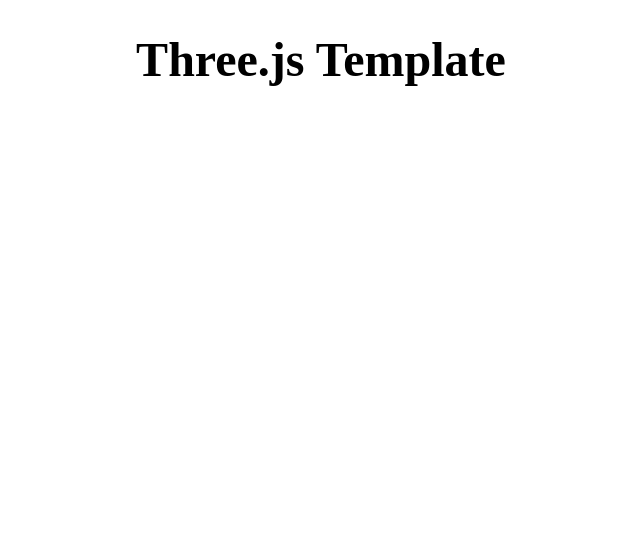
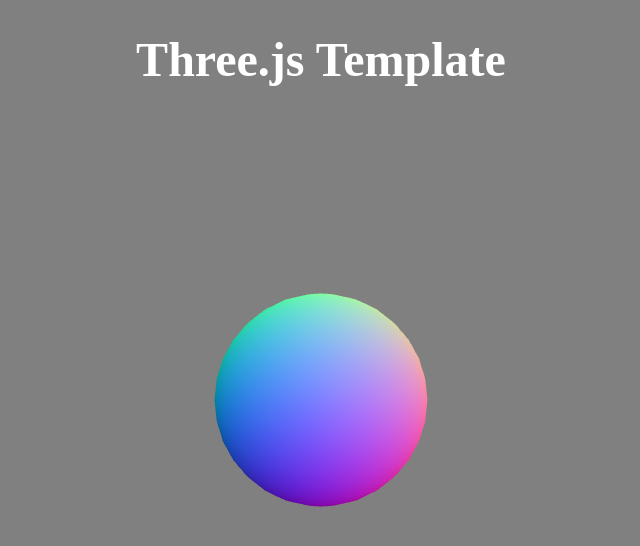
Before and after one commit to megansmith777/IASC-2P02, a plain HTML site: page Template/index.html in a window 1280 px wide. Shown: the whole page, without its empty margins (319-959 px from the left). Drawn offline with nearby package versions, Linux system fonts and the light colour scheme.

Commit message:
Add Prototype 1

```diff
--- a/Template/index.html
+++ b/Template/index.html
@@ -1,21 +1,18 @@
 <!DOCTYPE html>
 <head>
     <title>Three.js Template</title>
-   <!--css-->
-   <link rel="stylesheet" href="style.css">
-
-    <!--three.js importmap-->
+    <!-- css -->
+    <link rel="stylesheet" href="style.css">
+    <!-- three.js importmap -->
     <script type="importmap">
         {
           "imports": {
-            "three": "https://ga.jspm.io/npm:three@0.172.0/build/three.module.js"
+            "three": "https://ga.jspm.io/npm:three@0.168.0/build/three.module.js"
           }
         }
         </script>
-
-    <!--three.js scene-->
+    <!-- three.js scene -->
     <script src="script.js" type="module"></script>
-
 </head>
 <body>
     <h1>Three.js Template</h1>
--- a/Template/script.js
+++ b/Template/script.js
@@ -1,18 +1,14 @@
 import * as THREE from "three"
-
-/**********
- **SCENE**
- **********/
-//Canvas
+/***********
+ ** SCENE **
+ ***********/
+// Canvas
 const canvas = document.querySelector('.webgl')
-
-//Scene
+// Scene
 const scene = new THREE.Scene()
-scene.background = new THREE.Color('pink')
-
-
-//Camera
-const camera = new THREE.perspectiveCamera(
+scene.background = new THREE.Color('gray')
+// Camera
+const camera = new THREE.PerspectiveCamera(
     75,
     window.innerWidth / window.innerHeight,
     0.1,
@@ -20,40 +16,32 @@ const camera = new THREE.perspectiveCamera(
 )
 scene.add(camera)
 camera.position.set(0, 0, 5)
-
-//Renderer
+// Renderer
 const renderer = new THREE.WebGLRenderer({
     canvas: canvas,
     antialias: true
 })
-renderer.setSize(window.innerWidth, window.innerHeight,)
-
-/**********
- **MESHES**
- **********/
+renderer.setSize(window.innerWidth, window.innerHeight)
+/***********
+** MESHES **
+************/
 // testSphere
 const sphereGeometry = new THREE.SphereGeometry(1)
 const sphereMaterial = new THREE.MeshNormalMaterial()
 const testSphere = new THREE.Mesh(sphereGeometry, sphereMaterial)
-
 scene.add(testSphere)
-testSphere.position,set(0, 0, -5)
-
 /*******************
- **ANIMATION LOOP**
- *******************/
+** ANIMATION LOOP **
+********************/
 const clock = new THREE.Clock()
-
 const animation = () =>
 {
+    // Return elapsedTime
+    const elapsedTime = clock.getElapsedTime()
 
-    //Return elapsedTime
-    const elapsedTime = clock.getElapsedTime()
-    console.log(elpasedTime)
-    //Renderer
+    // Renderer
     renderer.render(scene, camera)
-    //Request next frame
+    // Request next frame
     window.requestAnimationFrame(animation)
 }
-
 animation()
--- a/Template/style.css
+++ b/Template/style.css
@@ -1,9 +1,10 @@
-h1{
+
+h1 {
+    color: white;
     font-size: 48px;
     text-align: center;
 }
-
-.webgl{
+.webgl {
     position: absolute;
     top: 0;
     left: 0;
--- a/prototype1/style copy.css
+++ b/prototype1/style copy.css
@@ -1,9 +1,9 @@
-h1{
+h1 {
+    color: white;
     font-size: 48px;
     text-align: center;
 }
-
-.webgl{
+.webgl {
     position: absolute;
     top: 0;
     left: 0;
```
Also changed, not shown: prototype1/index copy.html (+7 -10 lines), prototype1/script copy.js (+19 -33 lines).
